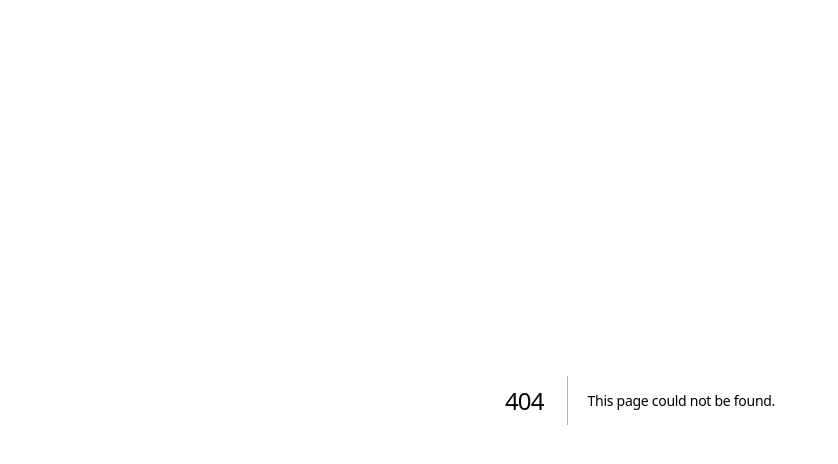
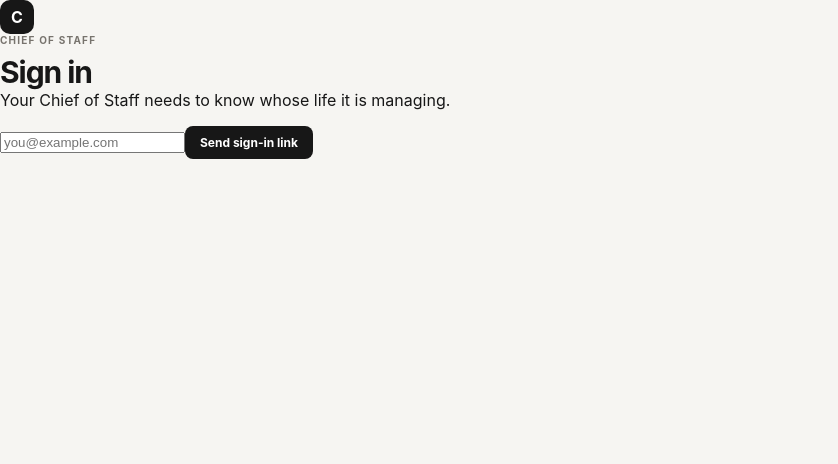
Before and after one commit to dallastharvey/chief_of_staff, a Next.js app: page /login in a window 1280 px wide. Before the commit this address had no page. Shown: the top 464 px of the page, without its empty margins (0-838 px from the left). Built offline with nearby package versions, Linux system fonts and the light colour scheme; no server answers.

Commit message:
Add authentication and protected memory APIs

```diff
--- /dev/null
+++ b/app/login/page.tsx
@@ -0,0 +1,55 @@
+"use client";
+
+import { FormEvent, useState } from "react";
+import { createClient } from "@supabase/supabase-js";
+
+const supabase = createClient(
+  process.env.NEXT_PUBLIC_SUPABASE_URL ?? "",
+  process.env.NEXT_PUBLIC_SUPABASE_ANON_KEY ?? ""
+);
+
+export default function Login() {
+  const [email, setEmail] = useState("");
+  const [sent, setSent] = useState(false);
+  const [busy, setBusy] = useState(false);
+
+  async function submit(e: FormEvent) {
+    e.preventDefault();
+    setBusy(true);
+    const { error } = await supabase.auth.signInWithOtp({
+      email,
+      options: { emailRedirectTo: window.location.origin }
+    });
+    setBusy(false);
+    if (error) {
+      window.alert(error.message);
+      return;
+    }
+    setSent(true);
+  }
+
+  return (
+    <main className="login-shell">
+      <div className="login-card">
+        <span className="brand-mark">C</span>
+        <p className="eyebrow">Chief of Staff</p>
+        <h1>Sign in</h1>
+        <p className="login-copy">Your Chief of Staff needs to know whose life it is managing.</p>
+        {sent ? (
+          <div className="sent">Check your email for the sign-in link.</div>
+        ) : (
+          <form onSubmit={submit}>
+            <input
+              type="email"
+              required
+              value={email}
+              onChange={(e) => setEmail(e.target.value)}
+              placeholder="you@example.com"
+            />
+            <button disabled={busy}>{busy ? "Sending..." : "Send sign-in link"}</button>
+          </form>
+        )}
+      </div>
+    </main>
+  );
+}
```
